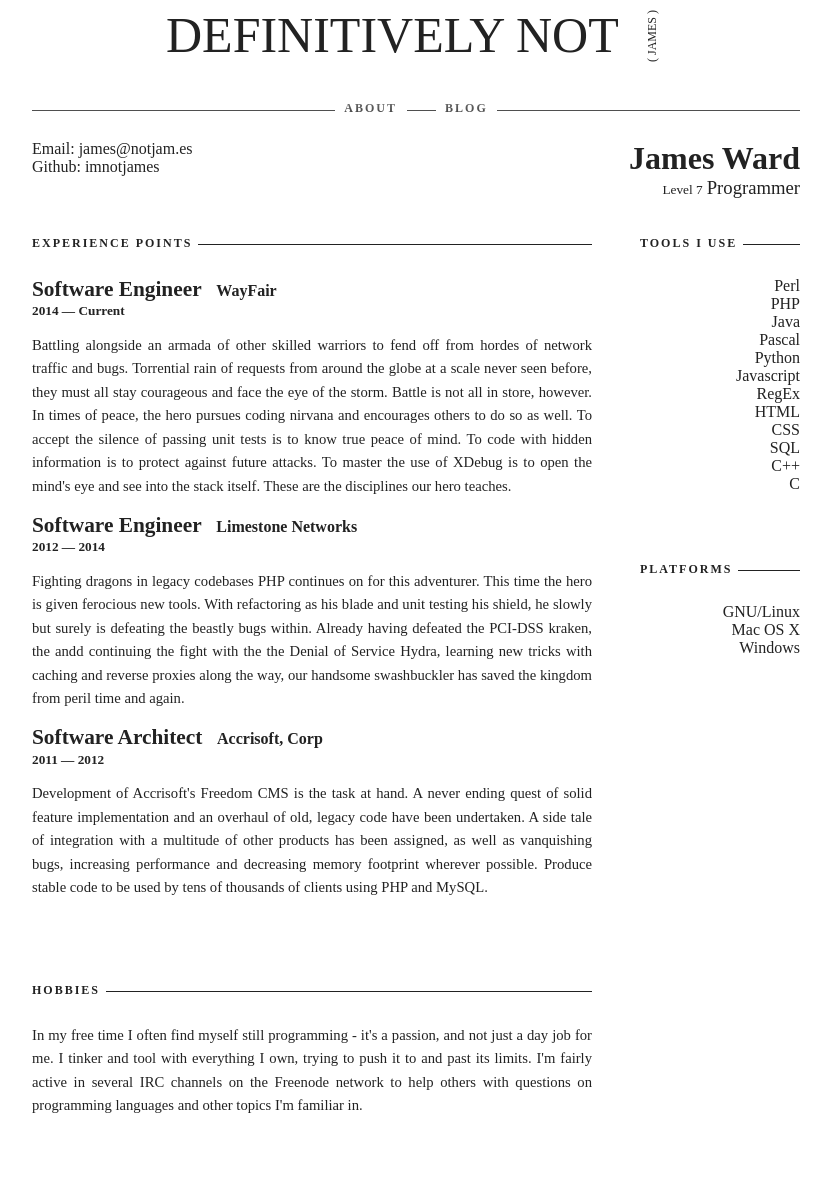
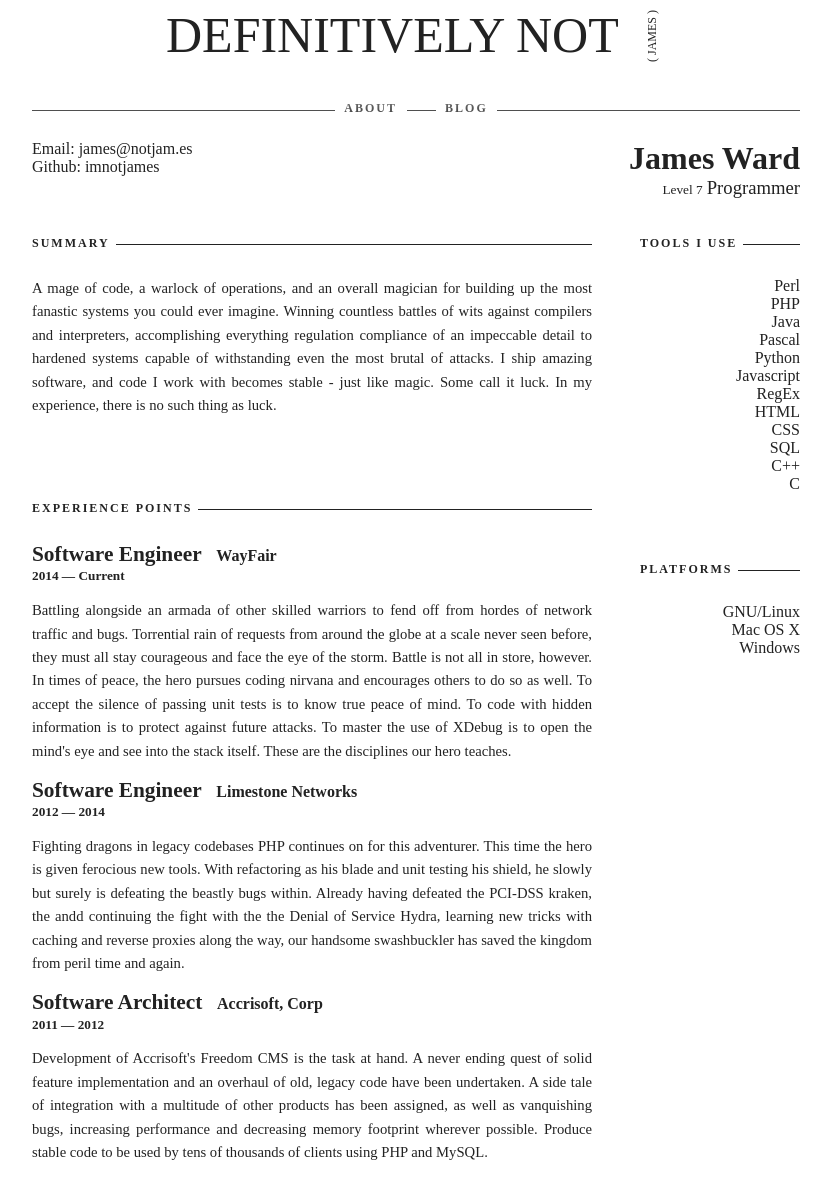
Before and after one commit to imnotjames/imnotjames.github.io, a Jekyll site: the page built from resume.html, in a window 1280 px wide and 1243 px high. Shown: the top 1199 px of the window, without its empty margins (224-1055 px from the left). Built offline with Jekyll 4.4.1, drawn with Linux system fonts in a browser that asks for light colours; some web fonts are replaced; Markdown is read by kramdown in place of the engine named in the settings.

Commit message:
drop hobbies and rework it into a summary
also minor update to the print style so it fits on one page

```diff
--- a/css/resume.css
+++ b/css/resume.css
@@ -66,7 +66,7 @@
     width: 49%;
   }
   #resume article {
-    margin-bottom: 2em;
+    margin-bottom: 1em;
   }
   #resume article blockquote {
     font-size: 9pt;
--- a/css/resume.less
+++ b/css/resume.less
@@ -92,7 +92,7 @@
 				font-size: 9pt;
 			}
 
-			margin-bottom: 2em;
+			margin-bottom: 1em;
 
 			&:last-child {
 				margin-bottom: 0em;
--- a/resume.html
+++ b/resume.html
@@ -60,6 +60,24 @@ title: Resume
 	</div>
 
 	<div class="leftColumn">
+		<article id="about_summary">
+			<header>
+				<h2 class="title">
+					Summary
+				</h2>
+			</header>
+			<blockquote>
+				A mage of code, a warlock of operations, and an overall magician for building up the most fanastic
+				systems you could ever imagine.
+				Winning countless battles of wits against compilers and interpreters,  accomplishing everything
+				regulation compliance of an impeccable detail to hardened systems capable of withstanding even
+				the most brutal of attacks.
+
+				I ship amazing software, and code I work with becomes stable - just like magic.
+				Some call it luck.  In my experience, there is no such thing as luck.
+			</blockquote>
+		</article>
+
 		<article id="about_experience">
 			<header>
 				<h2 class="title">
@@ -134,17 +152,5 @@ title: Resume
 				</li>
 			</ul>
 		</article>
-		<article id="about_hobbies">
-			<header>
-				<h2 class="title">
-					Hobbies
-				</h2>
-			</header>
-			<blockquote>
-				In my free time I often find myself still programming - it's a passion, and not just a day job for me.
-				I tinker and tool with everything I own, trying to push it to and past its limits.
-				I'm fairly active in several IRC channels on the Freenode network to help others with questions on programming languages and other topics I'm familiar in.
-			</blockquote>
-		</article>
 	</div>
 </div>
```
Also changed, not shown: resume_professional.html (+18 -12 lines).
